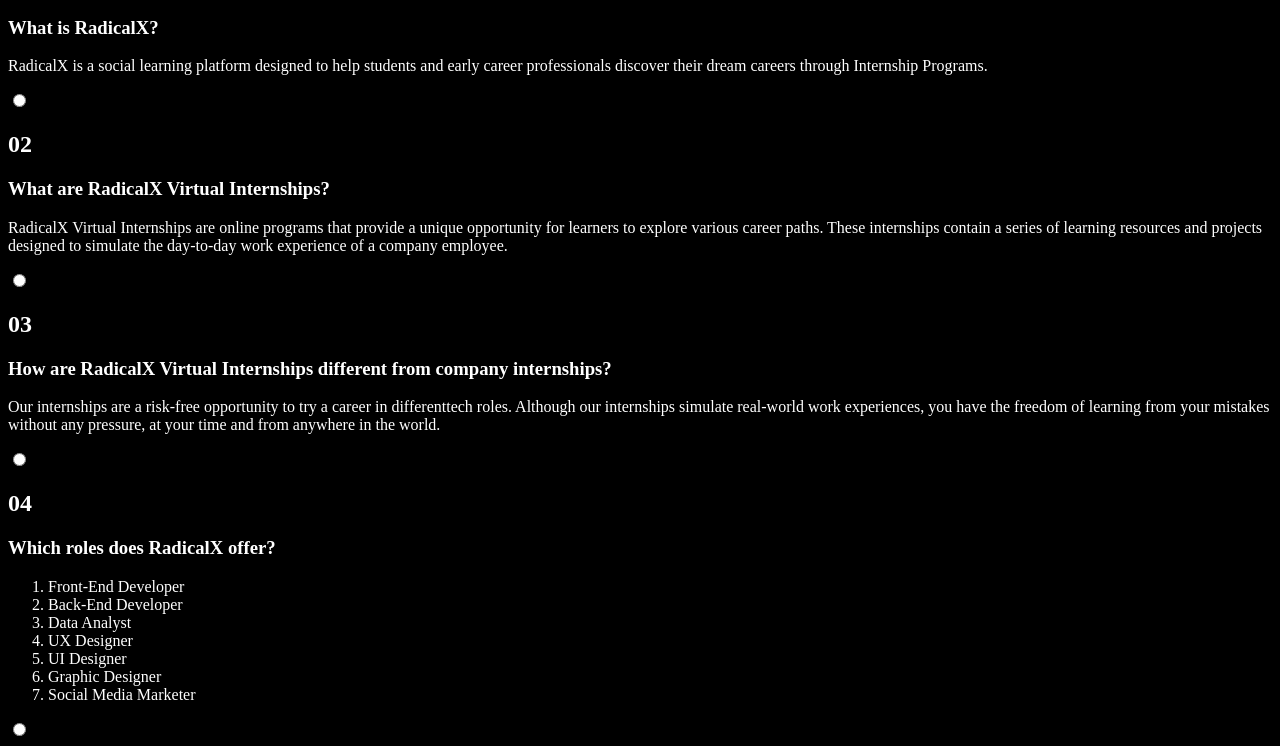
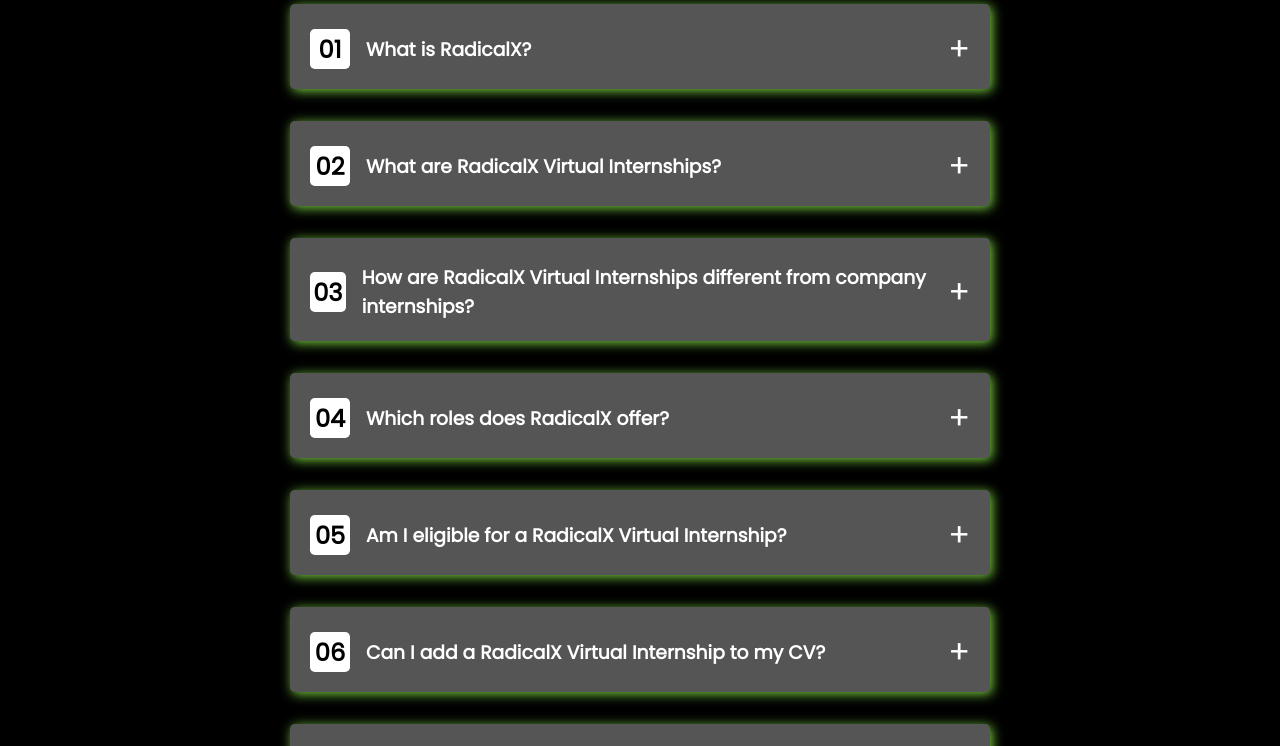
Before and after one commit to adrianadelazzari/radicalx-faqs-page, a plain HTML site: page index.html in a window 1280 px wide. Shown: the part 210-956 px from the top of the page. Drawn offline with Linux system fonts and the light colour scheme.

Commit message:
Adding styling

```diff
--- a/index.html
+++ b/index.html
@@ -102,9 +102,7 @@
         <input type="radio" name="faq" id="faq6" />
         <label for="faq6">
           <h2>06</h2>
-          <h3>
-            Can I add a RadicalX Virtual Internship on my CV and LinkedIn?
-          </h3>
+          <h3>Can I add a RadicalX Virtual Internship to my CV?</h3>
         </label>
         <div class="content">
           <p>
--- a/style.css
+++ b/style.css
@@ -1,6 +1,86 @@
 @import url("https://fonts.googleapis.com/css2?family=Poppins&display=swap");
 
 * {
-  background-color: black;
   color: white;
+  box-sizing: border-box;
+  padding: 0;
+  margin: 0;
+  font-family: "poppins";
 }
+
+body {
+  display: flex;
+  justify-content: center;
+  align-items: center;
+  min-height: 100vh;
+  background: black;
+}
+
+.container {
+  display: flex;
+  flex-direction: column;
+  gap: 2rem;
+  max-width: 700px;
+  margin: 2rem 0;
+}
+
+.container img {
+  margin: auto;
+  display: block;
+  width: 350px;
+}
+
+.container .stack {
+  background: #555;
+  padding: 0 20px 20px;
+  border-radius: 0.3rem;
+  box-shadow: 2px 2px 12px 0 rgb(122, 210, 64);
+  position: relative;
+}
+
+.stack label {
+  display: flex;
+  gap: 1rem;
+  align-items: center;
+}
+
+.stack label h2 {
+  width: 40px;
+  height: 40px;
+  background: white;
+  color: black;
+  border-radius: 0.3rem;
+  display: flex;
+  justify-content: center;
+  align-items: center;
+}
+
+.stack label::after {
+  content: "+";
+  position: absolute;
+  right: 20px;
+  font-size: 2rem;
+}
+
+.stack:hover label::after {
+  color: black;
+  transition: 0.5s;
+}
+
+.stack input:checked ~ label::after {
+  transform: rotate(135deg);
+}
+
+.content {
+  max-height: 0;
+  overflow: hidden;
+  transition: 0.5s;
+}
+
+.stack input {
+  appearance: none;
+}
+
+.stack input:checked ~ .content {
+  max-height: 100vh;
+}
```
